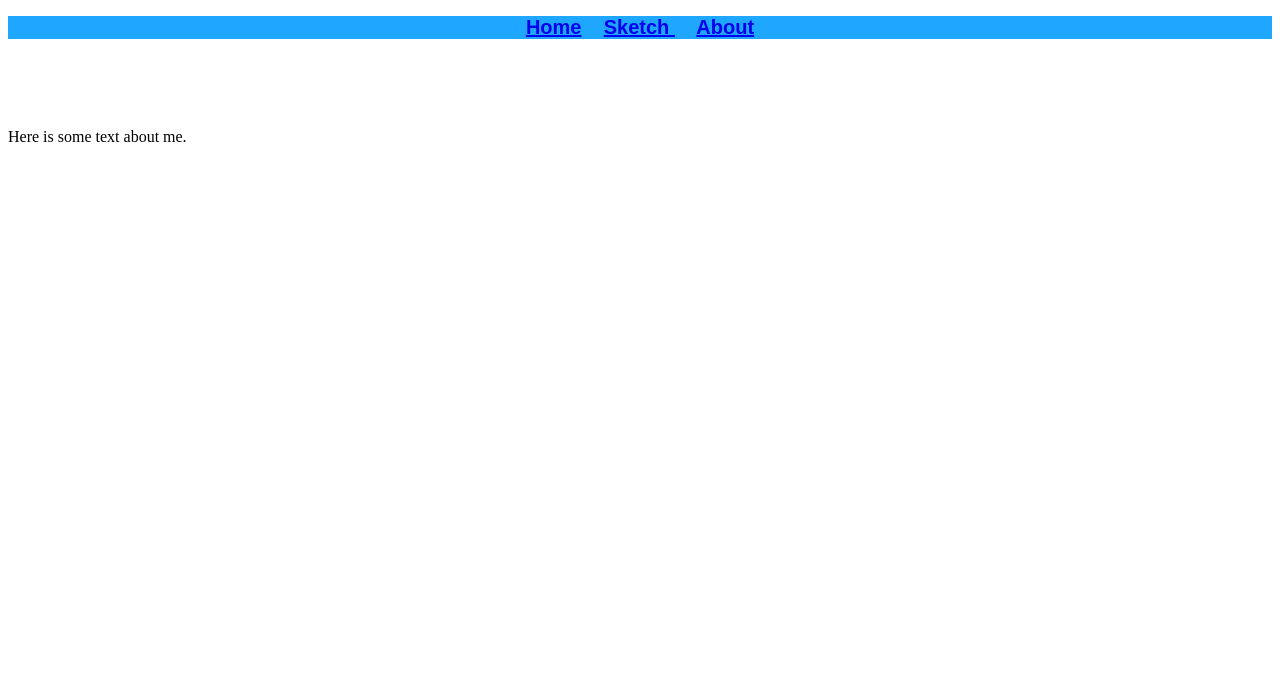
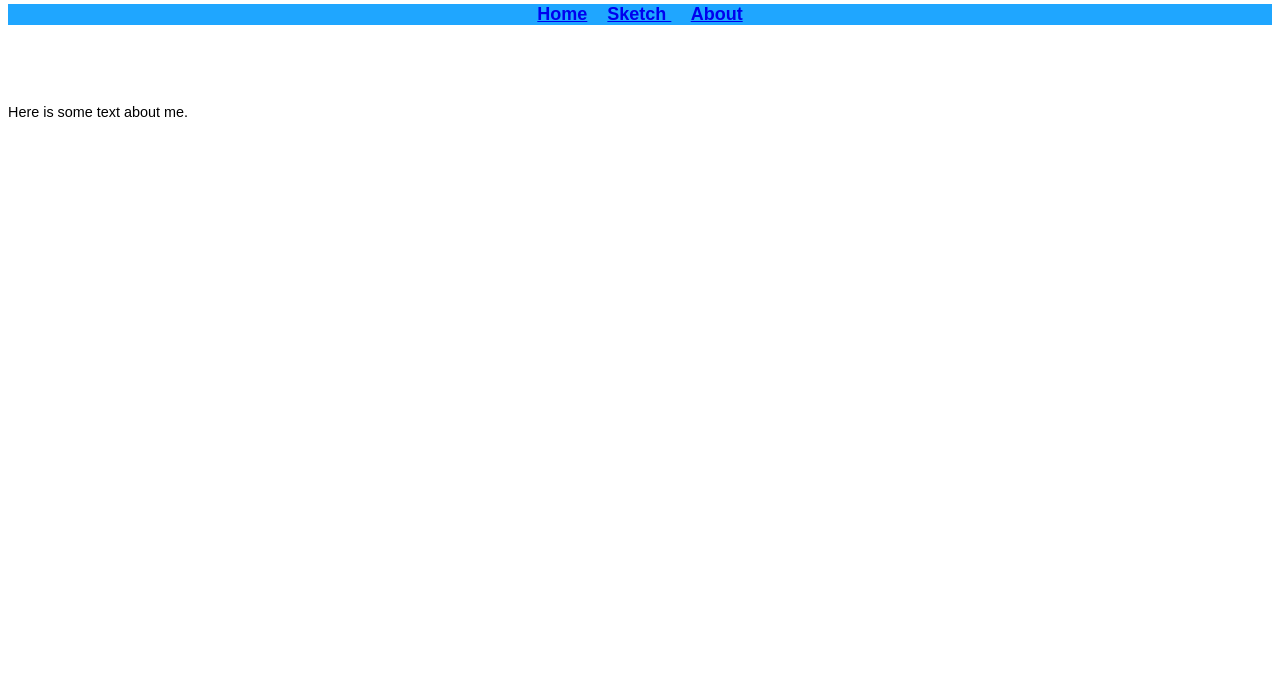
Before and after one commit to hmiller23/p3_hayden_miller, a website: page aboutpage.html in a window 1280 px wide. Shown: the part 104-800 px from the top of the page. Drawn offline with Linux system fonts and the light colour scheme.

```diff
--- a/aboutpage.html
+++ b/aboutpage.html
@@ -18,6 +18,11 @@
         background-color: rgb(31, 166, 269);
         font-family: arial;
         font-size: 125%;
+      }
+      body {
+        text-align: left;
+        font-family: arial;
+        font-size: 90%;
       }
     </style>
   </head>
```
Also changed, not shown: index.html (+2 -0 lines).
